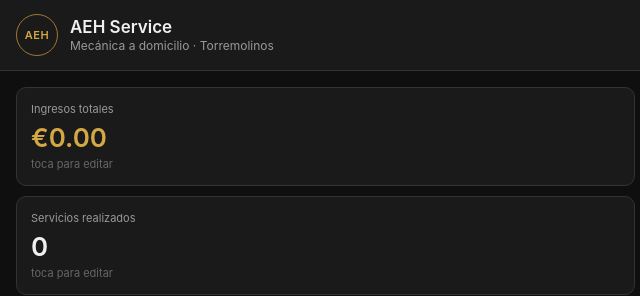
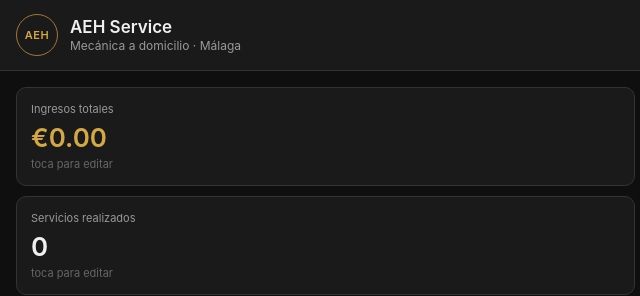
Before and after one commit to ayoubehh/AEH-Services, a plain HTML site: page index.html in a window 1280 px wide. Shown: the top 296 px of the page, 0-640 px from the left. Drawn offline with Linux system fonts and the light colour scheme.

Commit message:
Update and rename AEH_Service.html to index.html

```diff
--- a/AEH_Service.html
+++ b/index.html
@@ -166,7 +166,7 @@ body{background:var(--bg);color:var(--text);font-family:-apple-system,BlinkMacSy
   <div class="logo">AEH</div>
   <div>
     <div class="biz-name">AEH Service</div>
-    <div class="biz-sub">Mecánica a domicilio · Torremolinos</div>
+    <div class="biz-sub">Mecánica a domicilio · Málaga</div>
   </div>
   <div class="level-pill" id="level-pill">⚙ Nivel 1</div>
 </div>
```
